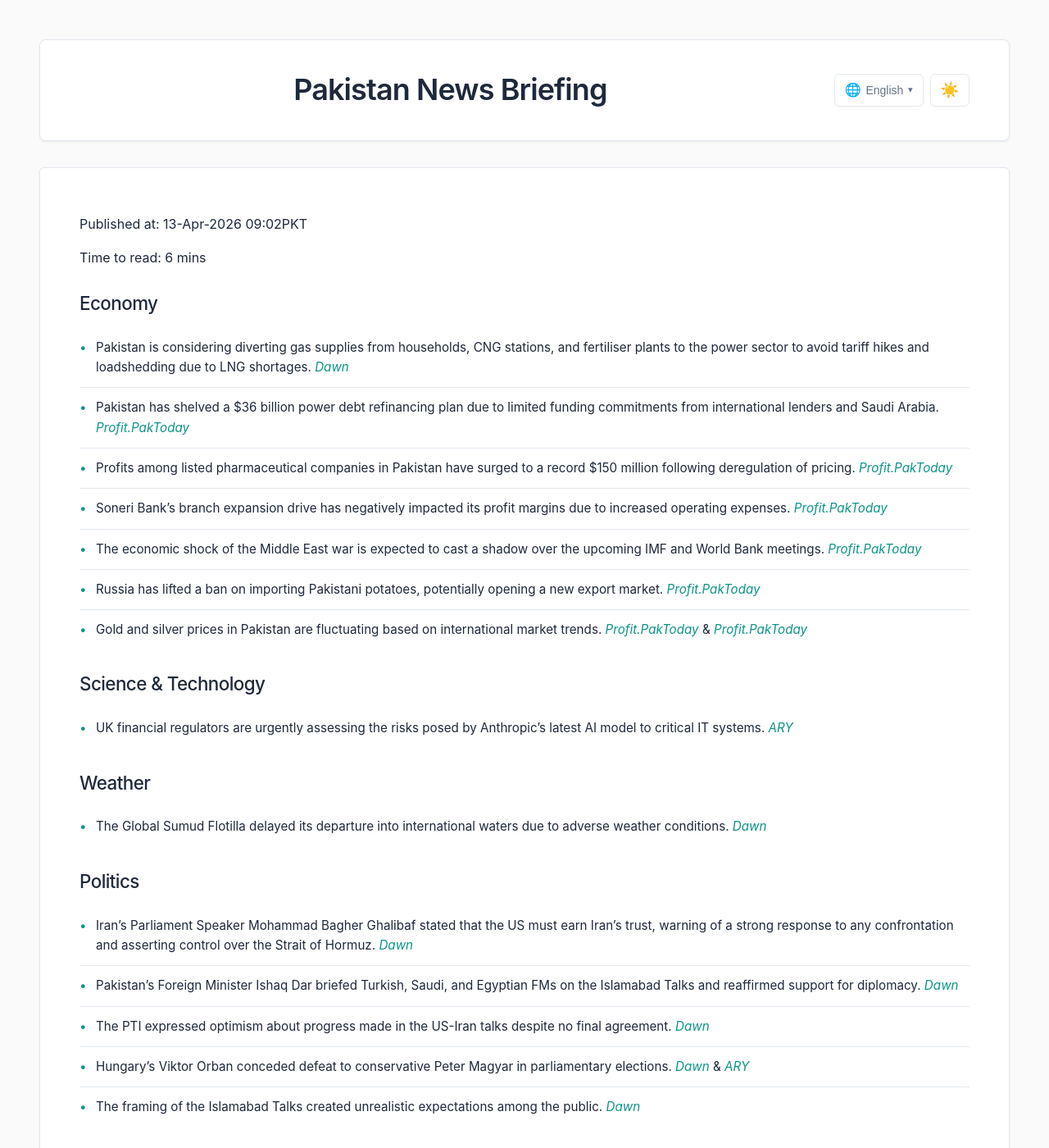
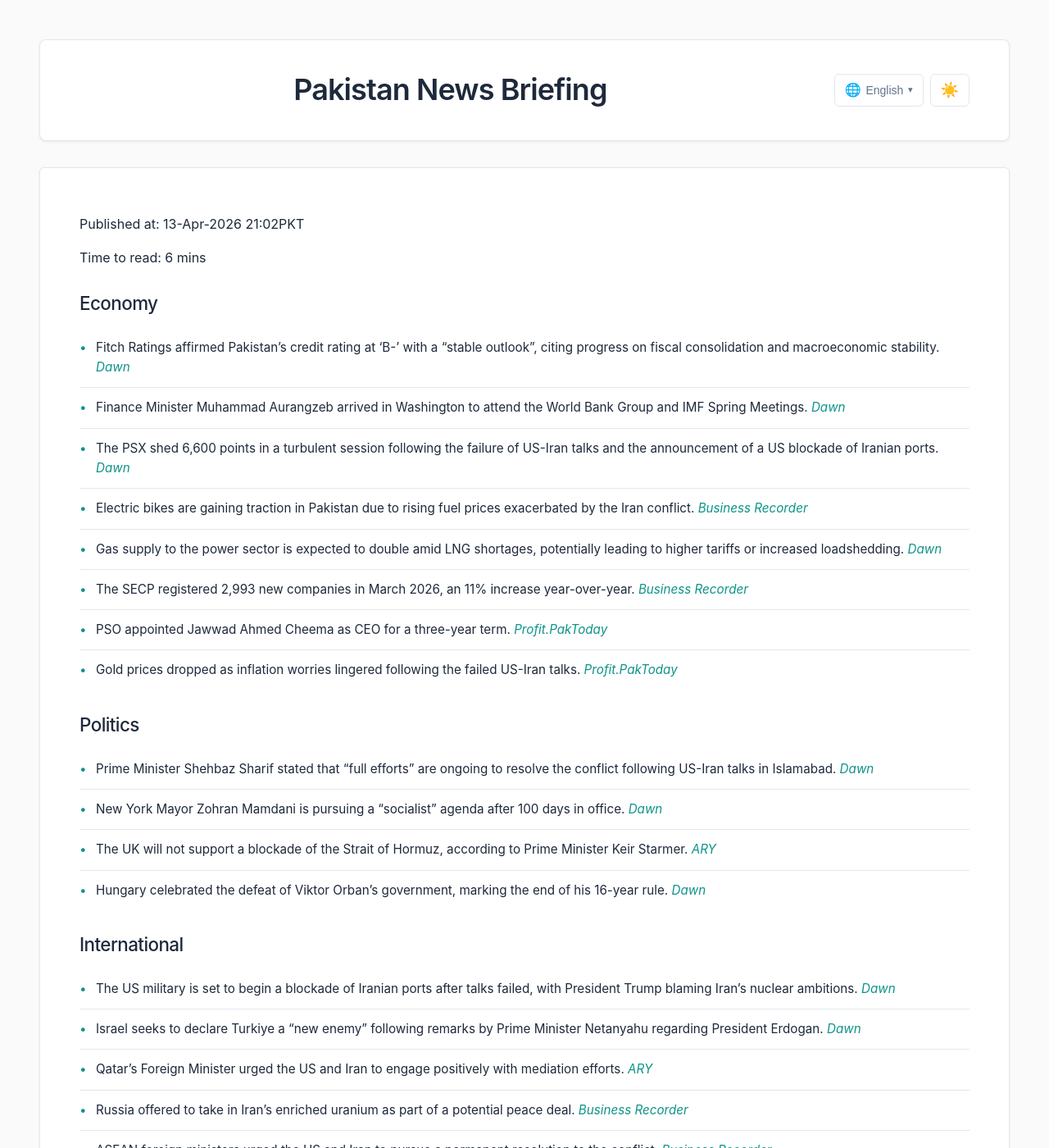
Before and after one commit to zsubzwary/news, a Jekyll site: the page built from en/index.md, in a window 1280 px wide and 1400 px high. Shown: the whole window at 82% size. Built offline with Jekyll 4.4.1, drawn with Linux system fonts in a browser that asks for light colours; some web fonts are replaced; some of the changed text lies outside the part shown.

Commit message:
DateTime; 2026-04-13T16:02:44.559Z

```diff
--- a/en/index.md
+++ b/en/index.md
@@ -4,77 +4,73 @@ title: Pakistan News Briefing
 lang: en
 ---
 
-Published at: 13-Apr-2026 09:02PKT
+Published at: 13-Apr-2026 21:02PKT
 
 Time to read: 6 mins
 
 ### Economy
-- Pakistan is considering diverting gas supplies from households, CNG stations, and fertiliser plants to the power sector to avoid tariff hikes and loadshedding due to LNG shortages. *[Dawn](https://www.dawn.com/news/1991162/gas-supply-to-power-sector-may-double-amid-lng-shortfall)*
-- Pakistan has shelved a $36 billion power debt refinancing plan due to limited funding commitments from international lenders and Saudi Arabia. *[Profit.PakToday](https://profit.pakistantoday.com.pk/2026/04/13/pakistan-shelves-36-billion-power-debt-refinancing-plan-amid-funding-constraints)*
-- Profits among listed pharmaceutical companies in Pakistan have surged to a record $150 million following deregulation of pricing. *[Profit.PakToday](https://profit.pakistantoday.com.pk/2026/04/13/profits-among-listed-pharma-companies-surge-to-record-150-million)*
-- Soneri Bank’s branch expansion drive has negatively impacted its profit margins due to increased operating expenses. *[Profit.PakToday](https://profit.pakistantoday.com.pk/2026/04/13/branch-expansion-drive-cuts-into-soneri-banks-margins)*
-- The economic shock of the Middle East war is expected to cast a shadow over the upcoming IMF and World Bank meetings. *[Profit.PakToday](https://profit.pakistantoday.com.pk/2026/04/13/economic-shock-of-middle-east-war-to-cast-shadow-over-imf-world-bank-meetings)*
-- Russia has lifted a ban on importing Pakistani potatoes, potentially opening a new export market. *[Profit.PakToday](https://profit.pakistantoday.com.pk/2026/04/13/russia-has-allowed-the-import-of-pakistani-potatoes-does-it-matter)*
-- Gold and silver prices in Pakistan are fluctuating based on international market trends. *[Profit.PakToday](https://profit.pakistantoday.com.pk/2026/04/13/gold-price-in-pakistan-for-today-april-13-2026)* & *[Profit.PakToday](https://profit.pakistantoday.com.pk/2026/04/13/silver-price-in-pakistan-for-today-april-13-2026)*
+- Fitch Ratings affirmed Pakistan’s credit rating at ‘B-’ with a “stable outlook”, citing progress on fiscal consolidation and macroeconomic stability. *[Dawn](https://www.dawn.com/news/1991344/fitch-affirms-pakistans-credit-rating-at-b)*
+- Finance Minister Muhammad Aurangzeb arrived in Washington to attend the World Bank Group and IMF Spring Meetings. *[Dawn](https://www.dawn.com/news/1991299/aurangzeb-arrives-in-washington-for-imf-world-bank-spring-meetings)*
+- The PSX shed 6,600 points in a turbulent session following the failure of US-Iran talks and the announcement of a US blockade of Iranian ports. *[Dawn](https://www.dawn.com/news/1991302/psx-sheds-6600-points-after-trump-announces-hormuz-blockade)*
+- Electric bikes are gaining traction in Pakistan due to rising fuel prices exacerbated by the Iran conflict. *[Business Recorder](https://www.brecorder.com/news/40416195/electric-bikes-gain-traction-in-pakistan-amid-rising-fuel-prices)*
+- Gas supply to the power sector is expected to double amid LNG shortages, potentially leading to higher tariffs or increased loadshedding. *[Dawn](https://www.dawn.com/news/1991162/gas-supply-to-power-sector-may-double-amid-lng-shortfall)*
+- The SECP registered 2,993 new companies in March 2026, an 11% increase year-over-year. *[Business Recorder](https://www.brecorder.com/news/40416189/secp-registers-2993-new-companies-in-march-2026)*
+- PSO appointed Jawwad Ahmed Cheema as CEO for a three-year term. *[Profit.PakToday](https://profit.pakistantoday.com.pk/2026/04/13/pso-appoints-jawwad-ahmed-cheema-as-ceo-for-three-year-term)*
+- Gold prices dropped as inflation worries lingered following the failed US-Iran talks. *[Profit.PakToday](https://profit.pakistantoday.com.pk/2026/04/13/gold-drops-as-inflation-worries-linger-on-failed-us-iran-talks)*
 
-### Science & Technology
-- UK financial regulators are urgently assessing the risks posed by Anthropic’s latest AI model to critical IT systems. *[ARY](https://arynews.tv/uk-financial-regulators-rush-to-assess-risks-of-anthropics-latest-ai-model-ft-reports)*
+### Politics
+- Prime Minister Shehbaz Sharif stated that “full efforts” are ongoing to resolve the conflict following US-Iran talks in Islamabad. *[Dawn](https://www.dawn.com/news/1991371/after-us-iran-talks-in-islamabad-pm-shehbaz-says-full-efforts-ongoing-to-resolve-conflict)*
+- New York Mayor Zohran Mamdani is pursuing a “socialist” agenda after 100 days in office. *[Dawn](https://www.dawn.com/news/1991326/new-yorks-zohran-mamdani-touts-socialist-plans-after-100-days-in-office)*
+- The UK will not support a blockade of the Strait of Hormuz, according to Prime Minister Keir Starmer. *[ARY](https://arynews.tv/uk-will-not-back-blockade-of-strait-of-hormuz-pm-starmer-says/)*
+- Hungary celebrated the defeat of Viktor Orban’s government, marking the end of his 16-year rule. *[Dawn](https://www.dawn.com/news/1991350/liberated-hungarian-youths-celebrate-viktor-orbans-defeat)*
+
+### International
+- The US military is set to begin a blockade of Iranian ports after talks failed, with President Trump blaming Iran’s nuclear ambitions. *[Dawn](https://www.dawn.com/news/1991295/us-military-to-begin-blockade-of-iranian-ports-on-monday)*
+- Israel seeks to declare Turkiye a “new enemy” following remarks by Prime Minister Netanyahu regarding President Erdogan. *[Dawn](https://www.dawn.com/news/1991340/israel-seeks-to-declare-turkiye-new-enemy-says-fm-fidan-after-netanyahus-remarks-on-erdogan)*
+- Qatar’s Foreign Minister urged the US and Iran to engage positively with mediation efforts. *[ARY](https://arynews.tv/qatar-urges-positive-engagement-in-mediation-talks/)*
+- Russia offered to take in Iran’s enriched uranium as part of a potential peace deal. *[Business Recorder](https://www.brecorder.com/news/40416182/russia-offers-to-take-in-irans-enriched-uranium)*
+- ASEAN foreign ministers urged the US and Iran to pursue a permanent resolution to the conflict. *[Business Recorder](https://www.brecorder.com/news/40416184/asean-foreign-ministers-urge-us-and-iran-to-push-for-permanent-resolution)*
+- Australia appointed a woman, Lieutenant General Susan Coyle, to lead its army for the first time. *[Dawn](https://www.dawn.com/news/1991319/australia-appoints-woman-to-lead-its-army-for-the-first-time)*
+- Prince Harry and Meghan are set to arrive in Australia for a four-day visit. *[ARY](https://arynews.tv/prince-harry-meghan-to-arrive-in-australia/)*
+
+### National
+- Three police officers were martyred and five injured in an attack on a police vehicle in Gilgit-Baltistan’s Diamer district. *[Dawn](https://www.dawn.com/news/1991346/3-cops-martyred-5-injured-as-assailants-open-fire-on-police-vehicle-in-gbs-diamer)*
+- A police constable was martyred and four others injured in an attack on a police team providing security for a polio vaccination campaign in Khyber Pakhtunkhwa. *[Dawn](https://www.dawn.com/news/1991304/cop-martyred-4-injured-in-attack-on-hangu-police-team-en-route-to-provide-security-for-polio-drive)*
+- Concerns are growing regarding the health of incarcerated PTI leader Ejaz Chaudhry. *[Dawn](https://www.dawn.com/news/1991351/concerns-abound-regarding-health-of-incarcerated-pti-leader-ejaz-chaudhry)*
+- Residents of Punjab are facing hours-long loadshedding. *[Dawn](https://www.dawn.com/news/1991355/punjabs-residents-left-reeling-amid-hours-long-loadshedding)*
+- Pakistan is stepping up its push to end polio with a second nationwide vaccination campaign. *[Dawn](https://www.dawn.com/news/1991303/pakistan-steps-up-push-to-end-polio-with-second-nationwide-campaign)*
+- Passport application numbers have dropped sharply across Sindh amid the Iran-US situation. *[ARY](https://arynews.tv/pakistan-passport-applications-decline-by-50-percent-in-sindh/)*
+- Four officials were injured during a clash between Afghan residents and police in Islamabad. *[Dawn](https://www.dawn.com/news/1991159/four-officials-hurt-as-afghan-residents-clash-with-police-in-islamabad)*
 
 ### Weather
-- The Global Sumud Flotilla delayed its departure into international waters due to adverse weather conditions. *[Dawn](https://www.dawn.com/news/1991130/gaza-bound-aid-flotilla-sets-sail-symbolically-delays-international-waters-departure-due-to-weather-conditions)*
+- The Pakistan Meteorological Department (PMD) predicts rainfall and thunderstorms in the upper parts of the country from April 16 to 19. *[Dawn](https://www.dawn.com/news/1991385/pmd-predicts-rainfall-in-upper-parts-of-country-from-april-16-to-19)*
 
-### Politics
-- Iran’s Parliament Speaker Mohammad Bagher Ghalibaf stated that the US must earn Iran’s trust, warning of a strong response to any confrontation and asserting control over the Strait of Hormuz. *[Dawn](https://www.dawn.com/news/1991174/iran-will-not-bow-to-any-threats-ghalibaf-declares)*
-- Pakistan’s Foreign Minister Ishaq Dar briefed Turkish, Saudi, and Egyptian FMs on the Islamabad Talks and reaffirmed support for diplomacy. *[Dawn](https://www.dawn.com/news/1991120/dar-briefs-turkish-saudi-egyptian-fms-on-islamabad-talks-reaffirms-support-for-diplomacy-and-dialogue)*
-- The PTI expressed optimism about progress made in the US-Iran talks despite no final agreement. *[Dawn](https://www.dawn.com/news/1991161/pti-optimistic-about-progress-as-us-iran-talks-end-without-deal)*
-- Hungary’s Viktor Orban conceded defeat to conservative Peter Magyar in parliamentary elections. *[Dawn](https://www.dawn.com/news/1991135/viktor-orban-concedes-painful-defeat-to-conservative-peter-magyar-in-hungary-polls)* & *[ARY](https://arynews.tv/hungarys-orban-concedes-landmark-defeat-to-centre-right-opposition)*
-- The framing of the Islamabad Talks created unrealistic expectations among the public. *[Dawn](https://www.dawn.com/news/1991172/why-restraint-matters-in-managing-public-perceptions)*
-
-### National
-- A police search operation in Islamabad targeting Afghan residents turned violent, resulting in injuries to four officers and 23 arrests on terrorism charges. *[Dawn](https://www.dawn.com/news/1991159/four-officials-hurt-as-afghan-residents-clash-with-police-in-islamabad)*
-- The Sindh High Court ordered a fresh hearing of petitions regarding the ownership controversy of the Karachi Cotton Exchange Building. *[Dawn](https://www.dawn.com/news/1991187/shc-orders-fresh-hearing-of-petitions-earlier-reserved-for-verdict-in-cotton-exchange-building-case)*
-- Two members of Quetta’s Hazara community were killed and three injured in a firing incident. *[Dawn](https://www.dawn.com/news/1991077/at-least-two-members-of-quettas-hazara-community-killed-in-firing-incident)*
-- Three Pakistan Coast Guard personnel were martyred in an attack during a patrol in Balochistan. *[Business Recorder](https://www.brecorder.com/news/40416107/three-coast-guard-personnel-on-patrol-boats-martyred)*
-- A DIG has ordered an inquiry into a viral video purportedly showing an armed robbery on a Karachi bridge. *[ARY](https://arynews.tv/karachi-robbers-with-kalashnikovs-terrorize-commuters/) & *[Dawn](https://www.dawn.com/news/1991101/dig-orders-inquiry-after-video-purportedly-showing-armed-robbery-on-karachi-bridge-goes-viral)*
-
-### International
-- World powers are urging the US and Iran to uphold the ceasefire and return to talks. *[Dawn](https://www.dawn.com/news/1991170/world-powers-urge-us-iran-to-uphold-truce-return-to-talks)*
-- Pope Leo XIV expressed closeness to the Lebanese people and called for peace. *[Dawn](https://www.dawn.com/news/1991166/pope-sees-moral-obligation-to-protect-lebanese)* & *[Business Recorder](https://www.brecorder.com/news/40416103/pope-says-he-is-closer-than-ever-to-lebanese-people)*
-- Israel’s far-right National Security Minister Itamar Ben-Gvir stormed the Al-Aqsa Mosque compound. *[Dawn](https://www.dawn.com/news/1991141/israeli-minister-storms-al-aqsa-mosque-again-amid-restrictions-on-worshippers)* & *[Business Recorder](https://www.brecorder.com/news/40416109/israels-ben-gvir-visits-al-aqsa-mosque-compound)*
-- Ukraine and Russia are accusing each other of violating the Orthodox Easter truce. *[Business Recorder](https://www.brecorder.com/news/40416089/ukraine-russia-accuse-each-other-of-easter-truce-violations)*
-- China has offered incentives to Taiwan following a visit by the island’s opposition leader. *[Business Recorder](https://www.brecorder.com/news/40416088/china-offers-incentives-to-taiwan-following-opposition-leaders-visit)*
-- A Nigerian airstrike reportedly hit a market, with around 200 feared dead. *[Business Recorder](https://www.brecorder.com/news/40416104/nigerian-airstrike-hits-market-200-feared-dead)*
-- A Gaza-bound aid flotilla set sail symbolically, delaying its departure into international waters due to weather. *[Dawn](https://www.dawn.com/news/1991130/gaza-bound-aid-flotilla-sets-sail-symbolically-delays-international-waters-departure-due-to-weather-conditions)* & *[Business Recorder](https://www.brecorder.com/news/40416106/gaza-aid-flotilla-aims-to-break-israeli-blockade)*
+### Health
+- Concerns are growing regarding the health of incarcerated PTI leader Ejaz Chaudhry. *[Dawn](https://www.dawn.com/news/1991351/concerns-abound-regarding-health-of-incarcerated-pti-leader-ejaz-chaudhry)*
 
 ### Sports
-- Manchester City is gearing up for another strong finish to the season. *[ARY](https://arynews.tv/man-city-gear-up-for-another-season-finale-run)*
-
-### Health
-- A polio vaccination campaign is set to kick off in Balochistan. *[Dawn](https://www.dawn.com/news/1991158/delivering-hope-two-drops-at-a-time)*
+- Camila Cabello’s surprise performance at Coachella stunned fans. *[ARY](https://arynews.tv/camila-cabellos-surprise-coachella-rendition-stuns-fans/)*
 
 ### Other
-- Over 500 pro-Palestinian protesters were arrested in London. *[Dawn](https://www.dawn.com/news/1991169/over-500-held-at-pro-palestinian-rally-in-uk)* & *[Business Recorder](https://www.brecorder.com/news/40416102/over-500-held-at-pro-palestinian-rally-in-london)*
-- A fan lost his fiancée due to his obsession with actress Sonam Bajwa. *[ARY](https://arynews.tv/sonam-bajwas-fan-loses-fiancee-over-his-love-for-actress)*
-- Roku has added six new free channels to its platform. *[ARY](https://arynews.tv/roku-adds-new-channels-with-6-free-shows)*
-- US President Trump has ordered a blockade of the Strait of Hormuz, prompting concerns and reactions. *[Business Recorder](https://www.brecorder.com/news/40416110/trump-orders-us-navy-to-block-strait-of-hormuz)* & *[ARY](https://arynews.tv/us-blockade-of-iran-will-be-major-military-endeavor-experts-say)*
-- Oil tankers are diverting from the Strait of Hormuz ahead of the US blockade. *[ARY](https://arynews.tv/oil-tankers-steer-clear-of-strait-of-hormuz-ahead-of-us-blockade)* & *[Business Recorder](https://www.brecorder.com/news/40416122/oil-jumps-7-to-above-100-ahead-of-us-blockade-on-iran)*
-- The IRGC has warned that military vessels approaching the Strait of Hormuz will be considered a ceasefire breach. *[Dawn](https://www.dawn.com/news/1991096/after-trumps-blockade-announcement-irgc-says-will-view-military-vessels-approaching-hormuz-as-ceasefire-breach)*
-- ADNOC CEO stated that the Strait of Hormuz is not Iran’s to control. *[Business Recorder](https://www.brecorder.com/news/40416111/adnoc-ceo-says-strait-not-irans-to-control)*
-- The dollar and oil prices have risen following the collapse of US-Iran talks. *[Business Recorder](https://www.brecorder.com/news/40416123/dollar-and-oil-rise-as-us-iran-peace-talks-collapse)* & *[Business Recorder](https://www.brecorder.com/news/40416121/dollar-jumps-as-failed-usiran-peace-talks-spark-fresh-safe-haven-push)*
-- The US Navy is preparing to implement the blockade of the Strait of Hormuz. *[ARY](https://arynews.tv/us-blockade-of-iran-will-be-major-military-endeavor-experts-say)*
-- Australia’s PM will travel to Malaysia and Brunei for fuel talks. *[Business Recorder](https://www.brecorder.com/news/40416099/australia-pm-to-travel-to-malaysia-brunei-for-fuel-talks)*
-- Wahadat Poultry is diversifying its business to reduce risk. *[Profit.PakToday](https://profit.pakistantoday.com.pk/2026/04/13/wahadat-poultry-doesnt-want-to-put-all-its-eggs-in-one-basket)*
-- A discussion on the importance of mechanization for food security in Pakistan. *[Profit.PakToday](https://profit.pakistantoday.com.pk/2026/04/13/interview-with-yasin-seker-ceo-al-ghazi-tractors-limited-agtl-mechanization-has-to-be-a-central-part-of-the-food-security-conversation)*
-- An analysis of the factors affecting PepsiCo Pakistan’s performance. *[Profit.PakToday](https://profit.pakistantoday.com.pk/2026/04/13/prices-not-politics-why-pepsicos-in-the-doldrums)*
-- A look at the implications of Russia lifting the ban on Pakistani potato imports. *[Profit.PakToday](https://profit.pakistantoday.com.pk/2026/04/13/russia-has-allowed-the-import-of-pakistani-potatoes-does-it-matter)*
-- An interview with the CEO of Al-Ghazi Tractors Limited. *[Profit.PakToday](https://profit.pakistantoday.com.pk/2026/04/13/interview-with-yasin-seker-ceo-al-ghazi-tractors-limited-agtl-mechanization-has-to-be-a-central-part-of-the-food-security-conversation)*
-- A discussion on the long and winding road to peace in the Middle East. *[Dawn](https://www.dawn.com/news/1991206/long-winding-road)*
-- A commentary on the importance of restraint in managing public perceptions. *[Dawn](https://www.dawn.com/news/1991172/why-restraint-matters-in-managing-public-perceptions)*
-- A call for converting Pakistan’s diplomatic capital into economic benefits. *[Dawn](https://www.dawn.com/news/1990952/corporate-window-a-clear-goal-with-unclear-execution)*
-- A piece on delivering hope through polio vaccination campaigns. *[Dawn](https://www.dawn.com/news/1991158/delivering-hope-two-drops-at-a-time)*
-- The Islamabad Talks are viewed as a process, not a single event. *[ARY](https://arynews.tv/islamabad-talks-a-new-era-of-us-iran-relations)*
-- Dar urges US and Iran to uphold ceasefire commitments. *[Dawn](https://www.dawn.com/news/1990743/dar-urges-us-iran-to-uphold-commitment-to-ceasefire-as-talks-conclude-without-deal)*
-- Oil prices surge as US-Iran talks collapse. *[Business Recorder](https://www.brecorder.com/news/40416124/gold-falls-on-stronger-dollar-fading-fed-rate-cut-hopes)*
-- Gold prices fall due to a stronger dollar and fading expectations of Fed rate cuts. *[Business Recorder](https://www.brecorder.com/news/40416124/gold-falls-on-stronger-dollar-fading-fed-rate-cut-hopes)*
-- Indian shares are expected to decline due to rising oil prices. *[Business Recorder](https://www.brecorder.com/news/40416126/indian-shares-seen-declining-as-oil-rises-after-us-iran-talks-collapse)*
-- The Indian rupee is expected to come under pressure due to rising oil prices. *[Business Recorder](https://www.brecorder.com/news/40416125/indian-rupee-relief-rally-to-stall-as-oil-soars-on-us-iran-talks-collapse)*
+- Pope Leo stated he is not afraid of Trump after the US president’s criticism. *[Dawn](https://www.dawn.com/news/1991310/pope-leo-says-he-is-not-afraid-of-trump-after-us-presidents-broadside)*
+- Rumors are swirling about Isla Fisher and Larry Cohen after a dinner date in London. *[ARY](https://arynews.tv/isla-fisher-and-larry-cohen-rumors-swirl-after-notting-hill-dinner-date/)*
+- Lufthansa pilots are striking over pay and pensions, causing major flight disruptions. *[ARY](https://arynews.tv/lufthansa-strike-causes-major-flight-disruptions/)*
+- Luxury brands are facing a profits squeeze as the Iran conflict shrinks sales in Dubai. *[Profit.PakToday](https://profit.pakistantoday.com.pk/2026/04/13/luxury-brands-face-profits-squeeze-as-iran-conflict-shrinks-dubai-mall-sales/)*
+- Fashion brands in Lahore are accused of ignoring labor rights violations in the textile recycling sector. *[Dawn](https://www.dawn.com/news/1991248/fashion-brands-in-lahore-ignore-labour-rights-violations-in-textile-recycling-sector)*
+- Millions of people in Sudan are surviving on one meal a day due to the ongoing conflict. *[ARY](https://arynews.tv/millions-of-people-in-sudan-surviving-on-one-meal-a-day/)*
+- Two Pakistan Customs officials were arrested for allegedly swapping silver with lead. *[Business Recorder](https://www.brecorder.com/news/40416202/two-pakistan-customs-officials-held-for-swapping-silver-with-lead)*
+- India forecasts a sub-par monsoon after two years of above-average rains. *[Business Recorder](https://www.brecorder.com/news/40416199/india-forecasts-sub-par-monsoon-after-two-years-of-above-average-rains)*
+- Trump vowed a “quick and brutal” death for Iranian ships as the blockade began. *[ARY](https://arynews.tv/trump-vows-a-quick-and-brutal-death-for-iranian-ships-as-blockade-begins/)*
+- Iran threatened to retaliate against Gulf ports for the US blockade. *[Business Recorder](https://www.brecorder.com/news/40416191/iran-threatens-to-retaliate-against-gulf-ports-for-us-blockade)*
+- NATO allies refused to join Trump’s Strait of Hormuz blockade. *[Business Recorder](https://www.brecorder.com/news/40416190/nato-allies-refuse-to-join-trumps-strait-of-hormuz-blockade)*
+- Middle East producers are preparing for oil export resumption via Hormuz. *[Profit.PakToday](https://profit.pakistantoday.com.pk/2026/04/13/middle-east-producers-prepare-for-oil-export-resumption-via-hormuz-sources-say/)*
+- VW Group sales remain sluggish in key markets. *[ARY](https://arynews.tv/vw-group-faces-decline-in-global-sales-figures/)*
+- US stocks retreated as oil prices shot higher. *[Business Recorder](https://www.brecorder.com/news/40416197/us-stocks-retreat-as-oil-prices-shoot-higher)*
+- UN maritime chief says no country has the right to close Hormuz. *[Business Recorder](https://www.brecorder.com/news/40416196/un-maritime-chief-says-no-country-has-right-to-close-hormuz)*
+- Trump’s lawsuit against the Wall Street Journal was dismissed. *[Business Recorder](https://www.brecorder.com/news/40416194/trumps-lawsuit-against-wall-street-journal-over-epstein-story-dismissed-for-now)*
+- Netanyahu supports Trump’s Iran naval blockade. *[Business Recorder](https://www.brecorder.com/news/40416185/netanyahu-says-israel-supports-trumps-iran-naval-blockade)*
+- India bonds trim losses as soft CPI spurs value buying. *[Business Recorder](https://www.brecorder.com/news/40416188/india-bonds-trim-losses-as-soft-cpi-spurs-value-buying)*
+- ICICI Prudential AMC quarterly profit jumps on strong domestic inflows. *[Business Recorder](https://www.brecorder.com/news/40416187/icici-prudential-amc-quarterly-profit-jumps-on-strong-domestic-inflows)*
+- Iran denies charging a toll for Indian tankers transiting the Hormuz strait. *[Business Recorder](https://www.brecorder.com/news/40416186/iran-denies-charging-toll-for-indian-tankers-transiting-hormuz-strait)*
+- Peace was within reach before the missiles, raising questions about the current situation. *[Dawn](https://www.dawn.com/news/1991353/peace-was-within-reach-then-came-the-missiles-will-it-be-different-this-time)*
+- Pakistan and China reaffirmed their commitment to peaceful diplomacy. *[Business Recorder](https://www.brecorder.com/news/40416201/pakistan-china-reaffirm-commitment-to-peaceful-diplomacy-in-recent-telephone-conversation)*
```
